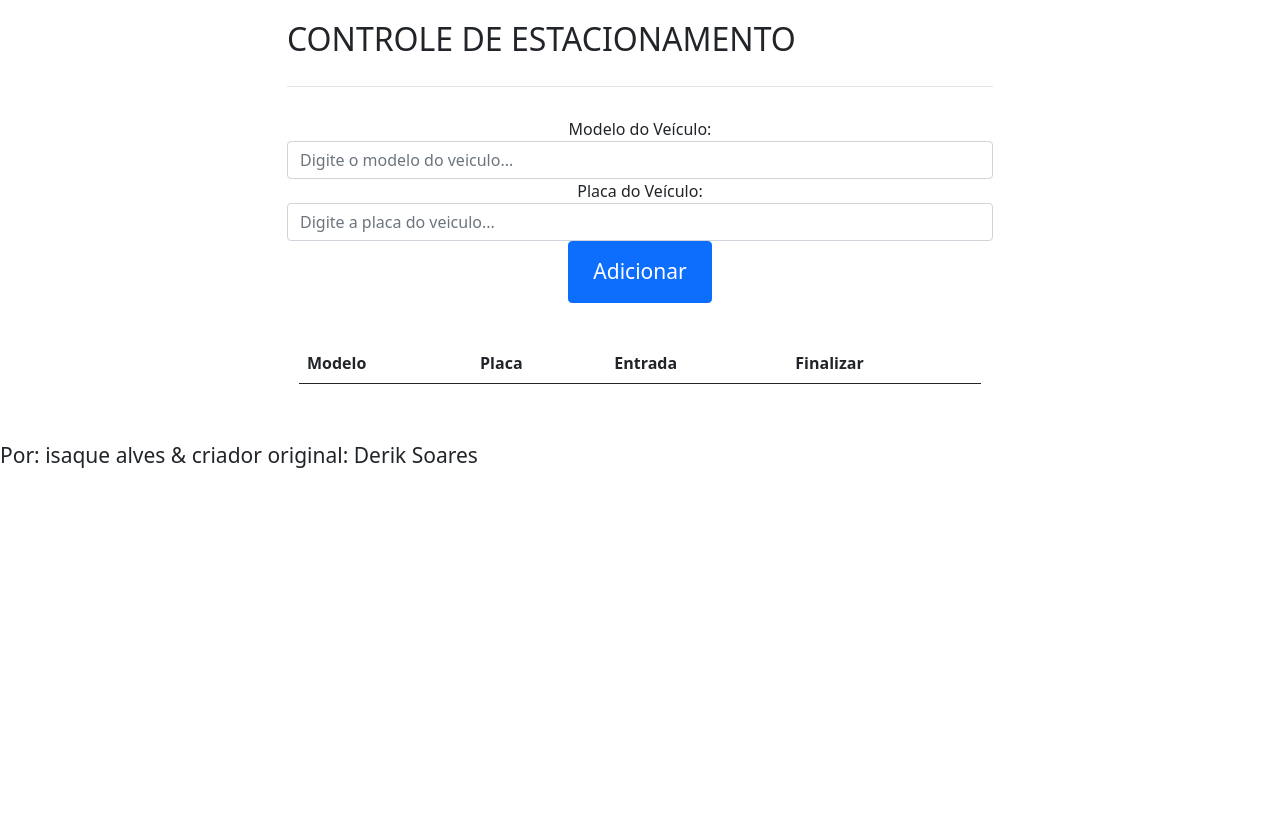
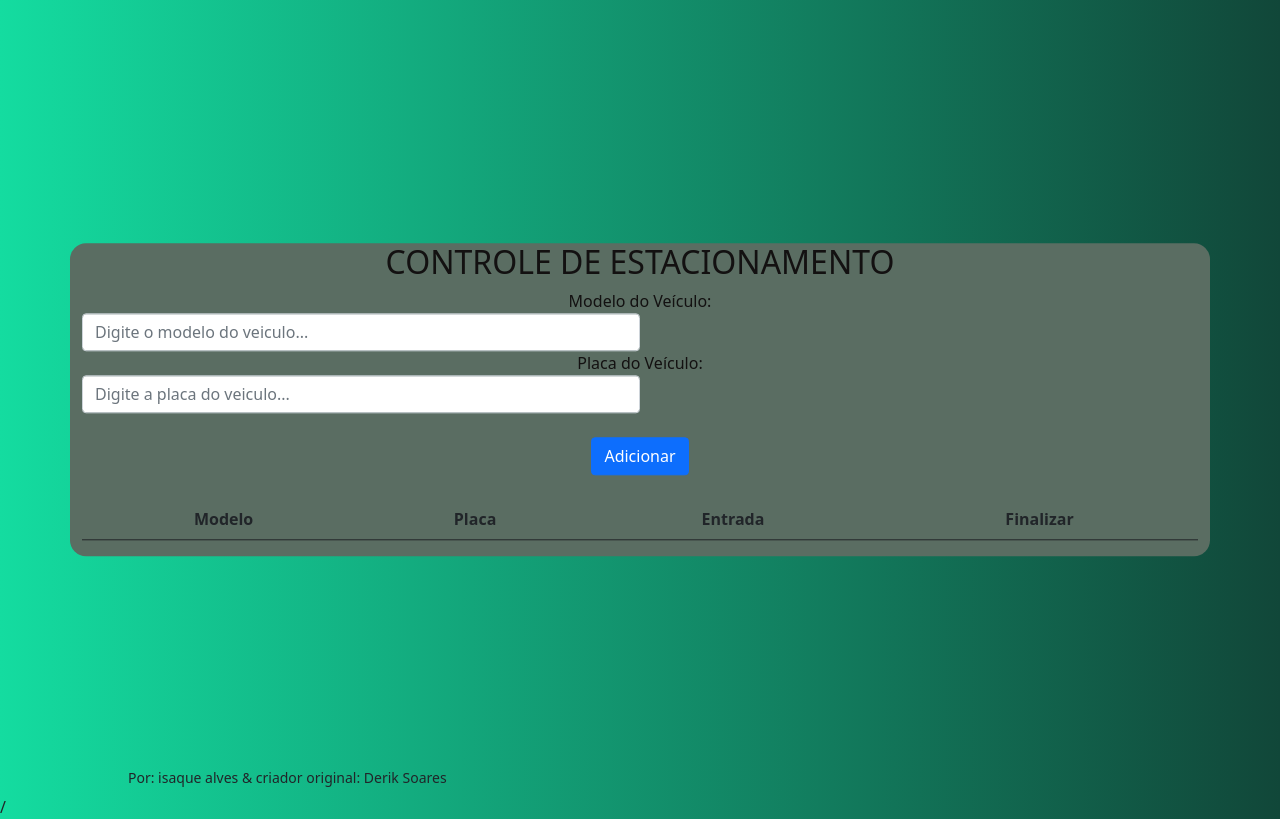
Before and after one commit to fisaque00/Aplicacao-para-controle-de-estacionamento, a plain HTML site: page index.html in a window 1280 px wide. Drawn offline with Linux system fonts and the light colour scheme.

Commit message:
ajustes
ajustes como modificações

```diff
--- a/css/style.css
+++ b/css/style.css
@@ -1,79 +1,50 @@
 /* Space out content a bit */
 body {
-    padding-top: 20px;
-    padding-bottom: 20px;
+
+    background-image: linear-gradient(to right, rgb(20, 220, 160), rgb(17, 71, 57));
+    position:50%;
   }
 
-  /* Everything but the jumbotron gets side spacing for mobile first views */
-  .header,
-  .marketing,
-  .footer {
-    padding-right: 15px;
-    padding-left: 15px;
+  .container{
+
+    position: absolute;
+    top: 50%;
+    left: 50%;
+    transform: translate(-50%, -50%);
+    background-color: rgb(90, 109, 98);
+    border-radius: 1em;
   }
 
-  /* Custom page header */
-  .header {
-    padding-bottom: 20px;
-    border-bottom: 1px solid #e5e5e5;
-  }
-  /* Make the masthead heading the same height as the navigation */
-  .header h3 {
-    margin-top: 0;
-    margin-bottom: 0;
-    line-height: 40px;
+  .container{
+
+  color: rgb(19, 17, 17);
+  text-align: center;
+
   }
 
-  /* Custom page footer */
-  .footer {
-    padding-top: 19px;
-    color: #777;
-    border-top: 1px solid #e5e5e5;
+  .jumbotron{
+
+    justify-content: center;
+  }
+  #modeloVeiculo{
+
+    width: 50%;
+  }
+  #placaVeiculo{
+    width: 50%;
+
   }
 
-  /* Customize container */
-  @media (min-width: 768px) {
-    .container {
-      max-width: 730px;
-    }
-  }
-  .container-narrow > hr {
-    margin: 30px 0;
+  #btn-primary{
+
+
   }
 
-  /* Main marketing message and sign up button */
-  .jumbotron {
-    text-align: center;
-    border-bottom: 1px solid #e5e5e5;
+  .tag{
+
+     font-size: 100%;
+     margin-top: 60%;
+     margin-left: 10%;
+
+
   }
-  .jumbotron .btn {
-    padding: 14px 24px;
-    font-size: 21px;
-  }
-
-  /* Supporting marketing content */
-  .marketing {
-    margin: 40px 0;
-  }
-  .marketing p + h4 {
-    margin-top: 28px;
-  }
-
-  /* Responsive: Portrait tablets and up */
-  @media screen and (min-width: 768px) {
-    /* Remove the padding we set earlier */
-    .header,
-    .marketing,
-    .footer {
-      padding-right: 0;
-      padding-left: 0;
-    }
-    /* Space out the masthead */
-    .header {
-      margin-bottom: 30px;
-    }
-    /* Remove the bottom border on the jumbotron for visual effect */
-    .jumbotron {
-      border-bottom: 0;
-    }
-  }
--- a/index.html
+++ b/index.html
@@ -15,7 +15,7 @@
 <body onload="mostraPatio()">
 <div class="container">
 
-	<div class="header clearfix">
+	<div class="titulo">
 		<h2>CONTROLE DE ESTACIONAMENTO </h2>
 	</div>
 
@@ -30,8 +30,10 @@
 				<label>Placa do Veículo:</label>
 				<input type="text" class="form-control" name="" id="placaVeiculo" placeholder="Digite a placa do veiculo...">
 			</div>
+			<br>
 			<button type="submit" class="btn btn-primary">Adicionar</button>
 		</form>
+		<br>
 	</div>
 
 	<div class="row marketing">
@@ -56,6 +58,8 @@
 	<script src="js/bootstrap.min.js"></script>
 	<script src="js/main.js"></script>
 
-    <h4><small>Por: isaque alves & criador original: Derik Soares</small></h4>
-	</body>
+    <div>
+	 <h4 class="tag"><small >Por: isaque alves & criador original: Derik Soares</small></h4>
+    </div>
+</body>/
 </html>
```
